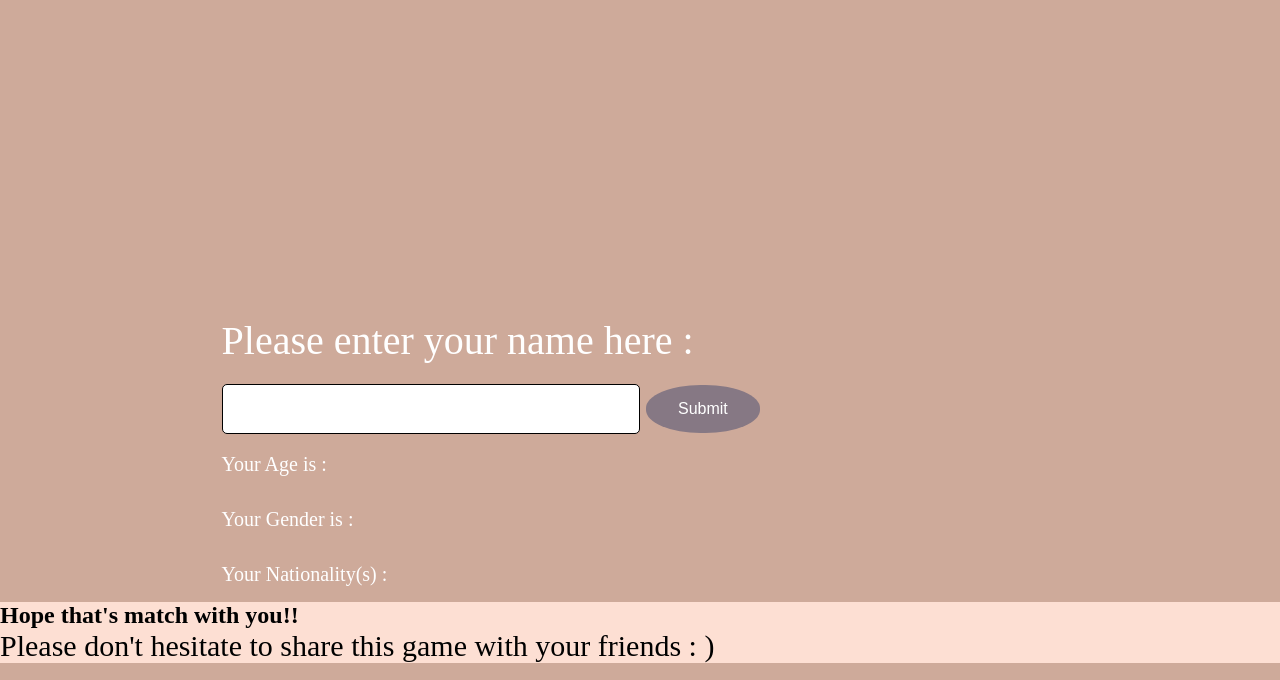
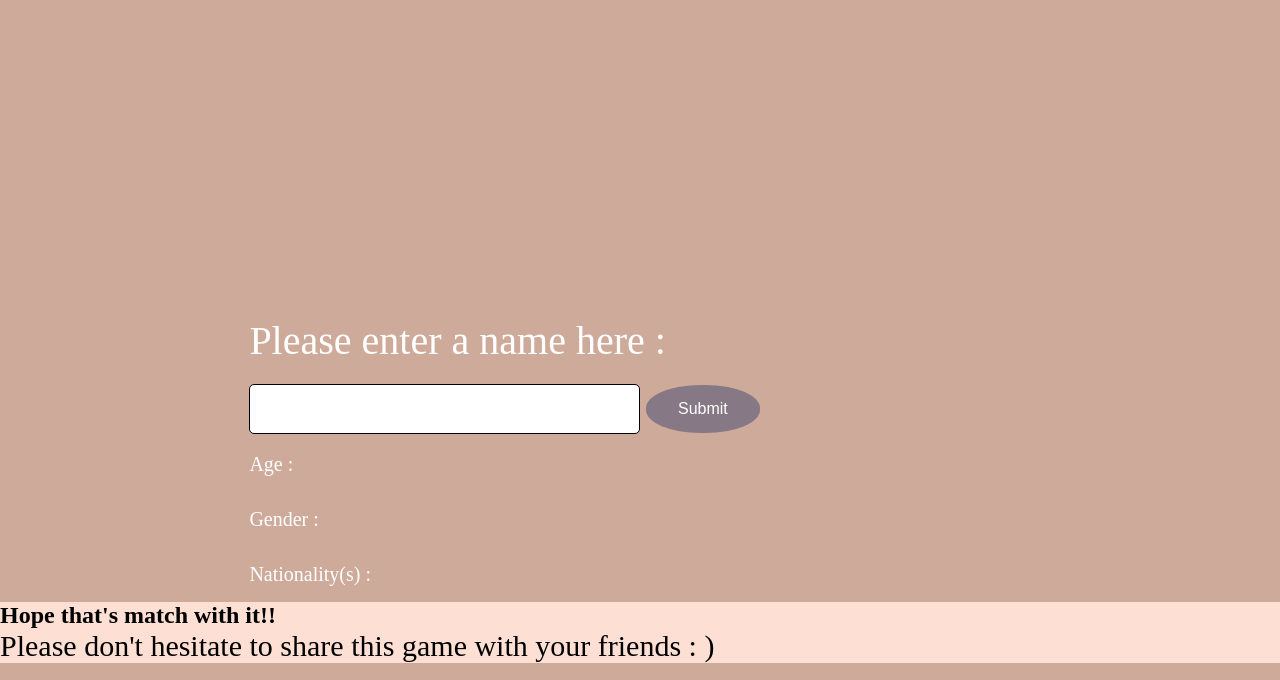
Before and after one commit to Fatima-Kabalan/api-prediction, a plain HTML site: page index.html in a window 1280 px wide. Shown: the part 120-800 px from the top of the page. Drawn offline with Linux system fonts and the light colour scheme; no server answers.

Commit message:
changes in names

```diff
--- a/index.html
+++ b/index.html
@@ -18,18 +18,18 @@
         </div>
         <!--adding input and button-->
         <div>
-            <label class="lb">Please enter your name here :</label>
+            <label class="lb">Please enter a name here :</label>
             <input class="inputs" id="myText" type="text">
             <button id="button" class="button">Submit</button>
         </div>
         <!-- adding the results after pressing on the button -->
-        <label class="lb1">Your Age is : </label>
+        <label class="lb1">Age : </label>
         <div class="text" id="age">
         </div>
-        <label class="lb1">Your Gender is : </label>
+        <label class="lb1">Gender : </label>
         <div class="text" id="new_gender">
         </div>
-        <label class="lb1">Your Nationality(s) : </label>
+        <label class="lb1">Nationality(s) : </label>
         <div class="text" id="nat">
         </div>
         <div class="text" id="nat1">
@@ -38,7 +38,7 @@
     <!-- end of body -->
     <!-- footer -->
     <div class="footer">
-        <h2>Hope that's match with you!!</h2>
+        <h2>Hope that's match with it!!</h2>
         <p>Please don't hesitate to share this game with your friends : ) </p>
     </div>
     <!-- end of footer -->
```
